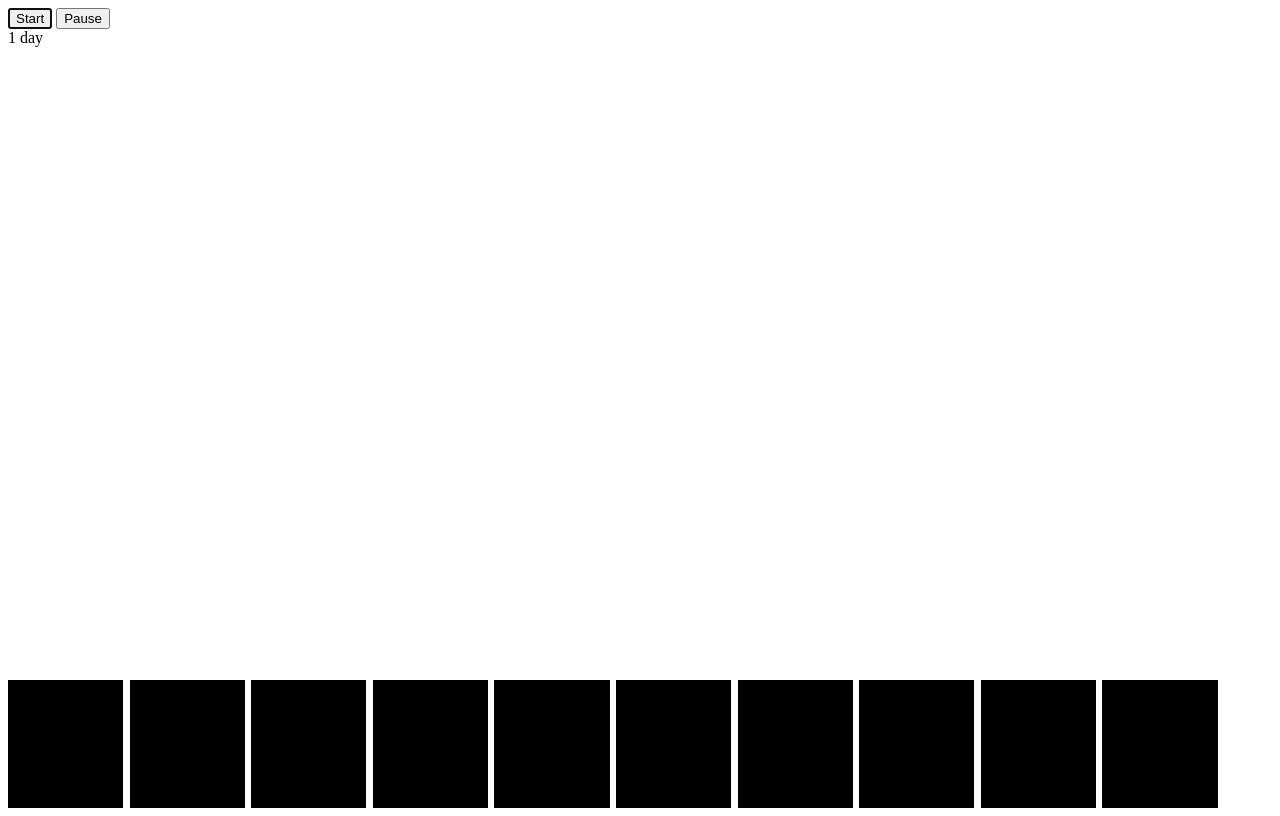
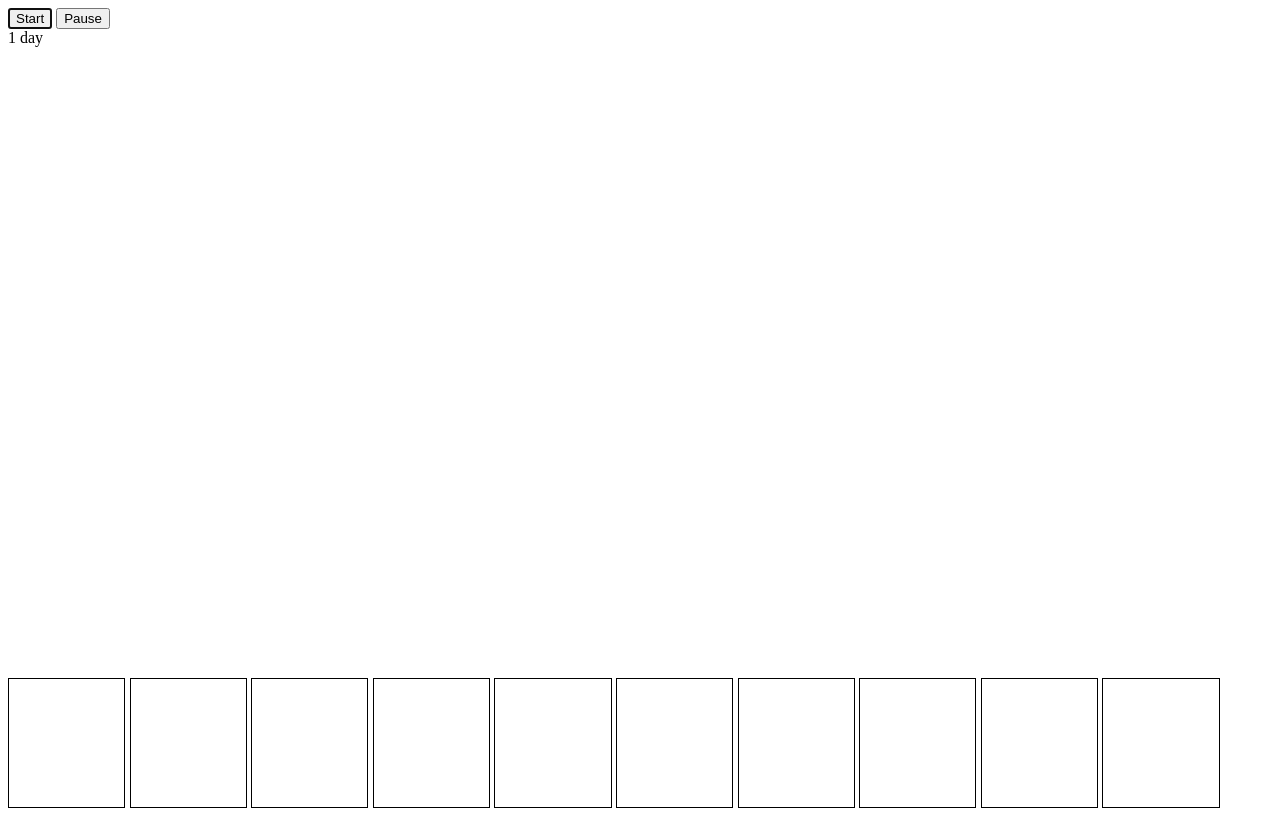
Before and after one commit to blaesus/random-handout, a plain HTML site: page index.html in a window 1280 px wide. Drawn offline with Linux system fonts and the light colour scheme.

Commit message:
Improve coloring

```diff
--- a/index.html
+++ b/index.html
@@ -21,10 +21,11 @@
     .canvas div {
         position: absolute;
         bottom: 0;
-        background: black;
+        background: white;
+        border: 1px solid black;
         width: 9vw;
         display: inline-block;
-        transition: background 0.2s;
+        transition: background 0.5s, height 0.2s ease-in;
     }
 </style>
 <div class='control'>
--- a/main.js
+++ b/main.js
@@ -22,7 +22,10 @@ function render(ledger, donor, recipient, day) {
     const divs = [].slice.call(document.querySelectorAll('.canvas div'))
     ledger.forEach((fund, index) => {
         divs[index].style.height = fund / (initialFund * heightMultiplier) * 100 + '%'
-        divs[index].style.background = index === donor ? 'red' : index === recipient ? 'green' : 'black'
+        divs[index].style.background = index === donor
+                                            ? 'rgba(255, 0, 0, 0.5)'
+                                            : index === recipient
+                                                ? 'rgba(0, 255, 0, 0.5)' : ''
     })
 }
 
```
